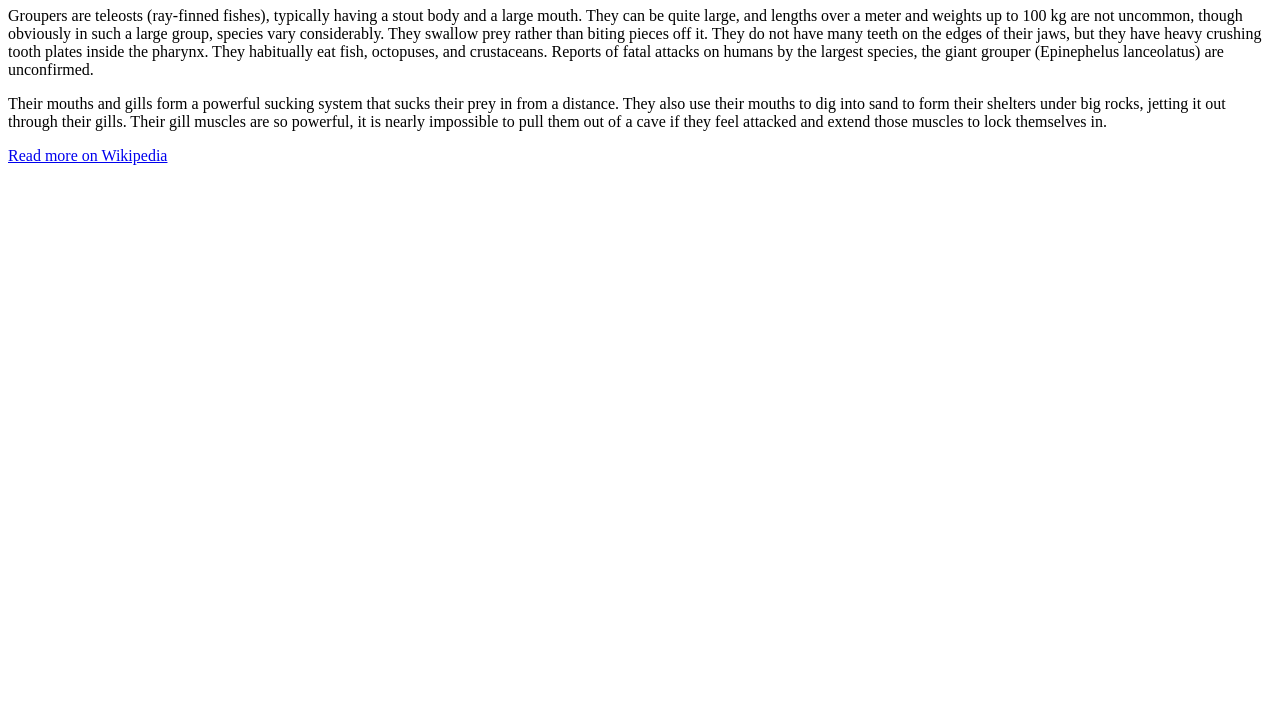
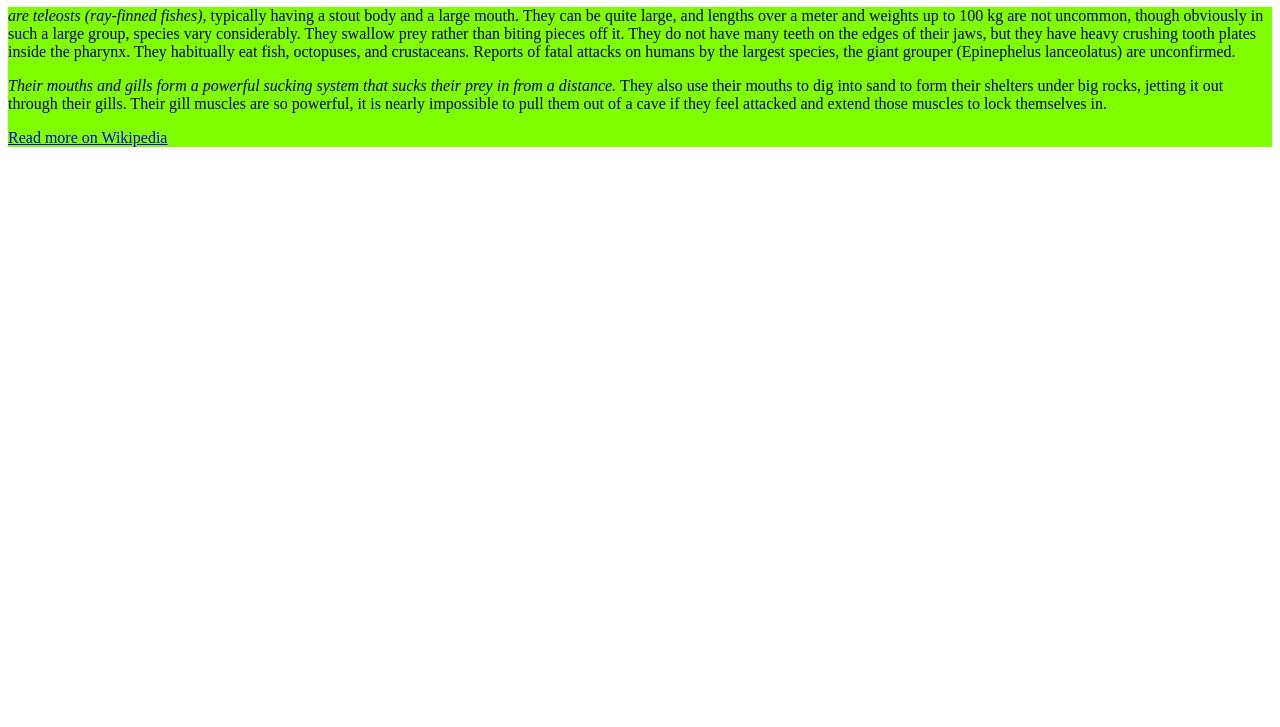
Before and after one commit to idajune1/5-1-CSS-Grouping-Elements, a plain HTML site: page index.html in a window 1280 px wide. Shown: the part 73-800 px from the top of the page. Drawn offline with Linux system fonts and the light colour scheme.

Commit message:
finished!

```diff
--- a/index.html
+++ b/index.html
@@ -4,18 +4,19 @@
         <meta charset="utf-8">
         <title>Challenge: Group the groupers</title>
         <style>
-
+          .sentence{font-style: italic;}
+          .info{background-color: chartreuse;}
         </style>
     </head>
     <body>
 
         <h1>Groupers</h1>
+        <div class="info">
+        <p><span class="sentence"> are teleosts (ray-finned fishes),</span> typically having a stout body and a large mouth. They can be quite large, and lengths over a meter and weights up to 100 kg are not uncommon, though obviously in such a large group, species vary considerably. They swallow prey rather than biting pieces off it. They do not have many teeth on the edges of their jaws, but they have heavy crushing tooth plates inside the pharynx. They habitually eat fish, octopuses, and crustaceans. Reports of fatal attacks on humans by the largest species, the giant grouper (Epinephelus lanceolatus) are unconfirmed.</p>
 
-        <p>Groupers are teleosts (ray-finned fishes), typically having a stout body and a large mouth. They can be quite large, and lengths over a meter and weights up to 100 kg are not uncommon, though obviously in such a large group, species vary considerably. They swallow prey rather than biting pieces off it. They do not have many teeth on the edges of their jaws, but they have heavy crushing tooth plates inside the pharynx. They habitually eat fish, octopuses, and crustaceans. Reports of fatal attacks on humans by the largest species, the giant grouper (Epinephelus lanceolatus) are unconfirmed.</p>
-
-        <p>Their mouths and gills form a powerful sucking system that sucks their prey in from a distance. They also use their mouths to dig into sand to form their shelters under big rocks, jetting it out through their gills. Their gill muscles are so powerful, it is nearly impossible to pull them out of a cave if they feel attacked and extend those muscles to lock themselves in.</p>
+        <p><span class="sentence">Their mouths and gills form a powerful sucking system that sucks their prey in from a distance. </span>They also use their mouths to dig into sand to form their shelters under big rocks, jetting it out through their gills. Their gill muscles are so powerful, it is nearly impossible to pull them out of a cave if they feel attacked and extend those muscles to lock themselves in.</p>
 
         <a href="http://en.wikipedia.org/wiki/Grouper">Read more on Wikipedia</a>
-
+        </div>
     </body>
 </html>
```
